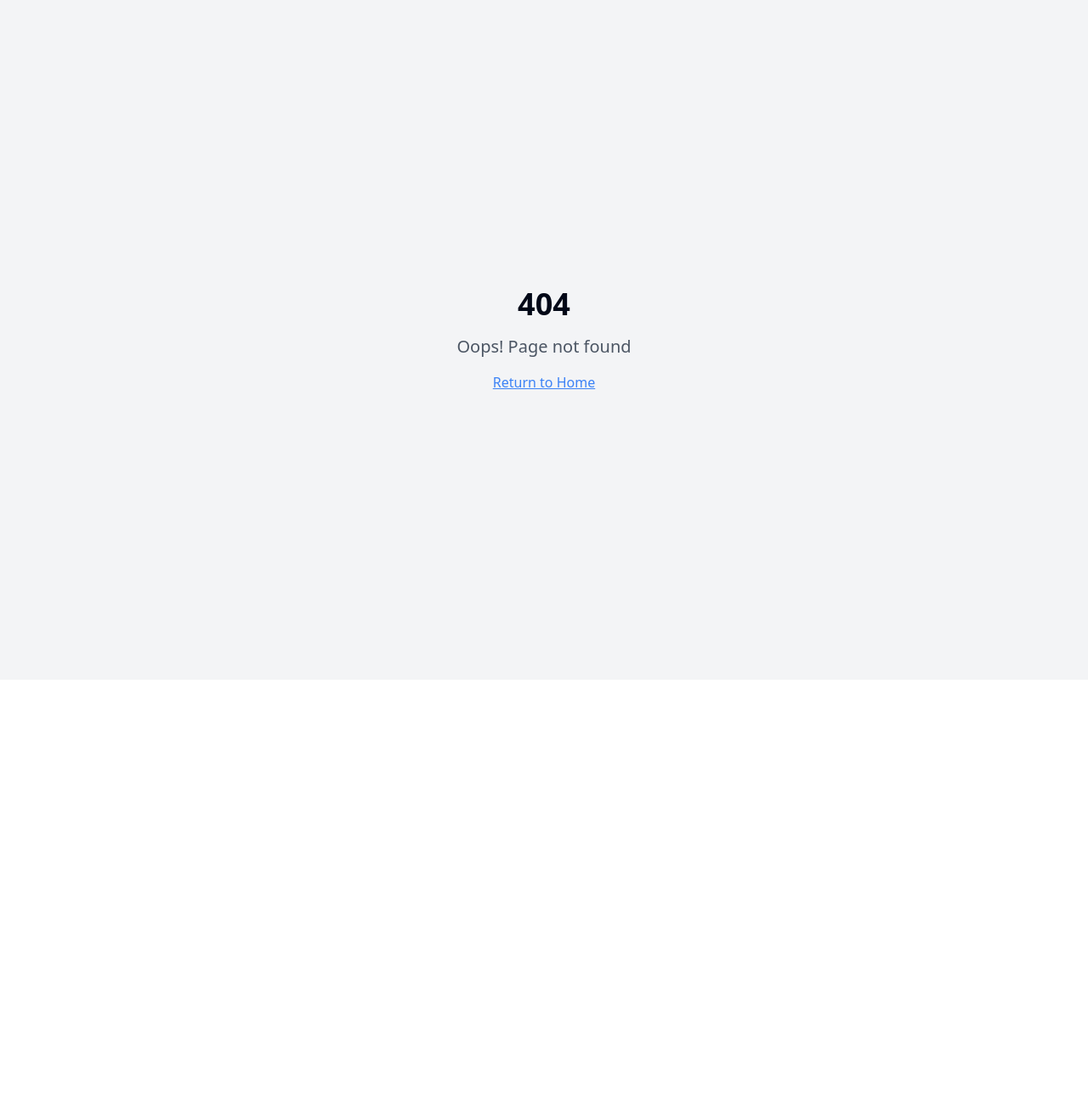
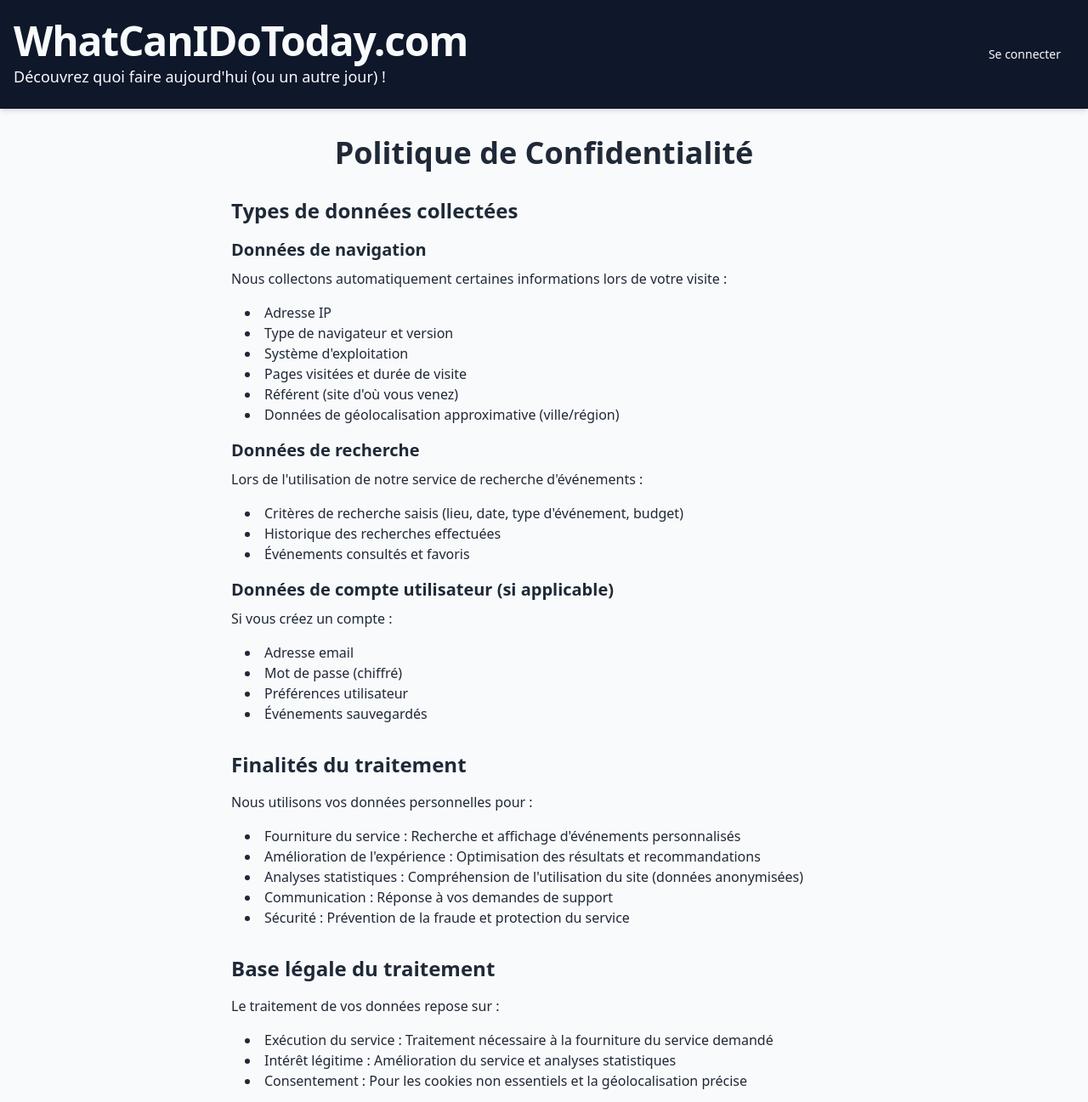
Before and after one commit to HC95100/WhatCanIDoToday, a React (Vite) app: page /confidentialite in a window 1280 px wide. Before the commit this address had no page. Shown: the top 1297 px of the page at 85% size. Before the commit the page ends 800 px from the top, so only its background shows below. Built offline with nearby package versions, Linux system fonts and the light colour scheme.

Commit message:
[dyad] Ajout d'une page pour la politique de confidentialité - wrote 2 file(s)

```diff
--- a/src/App.tsx
+++ b/src/App.tsx
@@ -8,7 +8,8 @@ import NotFound from "./pages/NotFound";
 import Login from "./pages/Login";
 import Dashboard from "./pages/Dashboard";
 import Favorites from "./pages/Favorites";
-import MentionsLegales from "./pages/MentionsLegales"; // Import the new MentionsLegales page
+import MentionsLegales from "./pages/MentionsLegales";
+import PolitiqueConfidentialite from "./pages/PolitiqueConfidentialite"; // Import the new PolitiqueConfidentialite page
 import { SessionContextProvider } from "./integrations/supabase/auth";
 
 const queryClient = new QueryClient();
@@ -25,7 +26,8 @@ const App = () => (
             <Route path="/login" element={<Login />} />
             <Route path="/dashboard" element={<Dashboard />} />
             <Route path="/favorites" element={<Favorites />} />
-            <Route path="/mentions-legales" element={<MentionsLegales />} /> {/* Add the new route here */}
+            <Route path="/mentions-legales" element={<MentionsLegales />} />
+            <Route path="/confidentialite" element={<PolitiqueConfidentialite />} /> {/* Add the new route here */}
             {/* ADD ALL CUSTOM ROUTES ABOVE THE CATCH-ALL "*" ROUTE */}
             <Route path="*" element={<NotFound />} />
           </Routes>
--- /dev/null
+++ b/src/pages/PolitiqueConfidentialite.tsx
@@ -0,0 +1,189 @@
+"use client";
+
+import React from 'react';
+import Header from "@/components/Header";
+import Footer from "@/components/Footer";
+
+const PolitiqueConfidentialite = () => {
+  return (
+    <div className="min-h-screen flex flex-col bg-gray-50 dark:bg-gray-900 text-gray-800 dark:text-gray-200">
+      <Header />
+      <main className="flex-grow container mx-auto px-4 py-8 max-w-3xl">
+        <h1 className="text-4xl font-bold mb-8 text-center">Politique de Confidentialité</h1>
+
+        <section className="mb-8">
+          <h2 className="text-2xl font-semibold mb-4">Types de données collectées</h2>
+          <h3 className="text-xl font-semibold mb-2">Données de navigation</h3>
+          <p className="mb-4">
+            Nous collectons automatiquement certaines informations lors de votre visite :
+          </p>
+          <ul className="list-disc list-inside ml-4 mb-4">
+            <li>Adresse IP</li>
+            <li>Type de navigateur et version</li>
+            <li>Système d'exploitation</li>
+            <li>Pages visitées et durée de visite</li>
+            <li>Référent (site d'où vous venez)</li>
+            <li>Données de géolocalisation approximative (ville/région)</li>
+          </ul>
+
+          <h3 className="text-xl font-semibold mb-2">Données de recherche</h3>
+          <p className="mb-4">
+            Lors de l'utilisation de notre service de recherche d'événements :
+          </p>
+          <ul className="list-disc list-inside ml-4 mb-4">
+            <li>Critères de recherche saisis (lieu, date, type d'événement, budget)</li>
+            <li>Historique des recherches effectuées</li>
+            <li>Événements consultés et favoris</li>
+          </ul>
+
+          <h3 className="text-xl font-semibold mb-2">Données de compte utilisateur (si applicable)</h3>
+          <p className="mb-4">
+            Si vous créez un compte :
+          </p>
+          <ul className="list-disc list-inside ml-4 mb-4">
+            <li>Adresse email</li>
+            <li>Mot de passe (chiffré)</li>
+            <li>Préférences utilisateur</li>
+            <li>Événements sauvegardés</li>
+          </ul>
+        </section>
+
+        <section className="mb-8">
+          <h2 className="text-2xl font-semibold mb-4">Finalités du traitement</h2>
+          <p className="mb-4">
+            Nous utilisons vos données personnelles pour :
+          </p>
+          <ul className="list-disc list-inside ml-4 mb-4">
+            <li>Fourniture du service : Recherche et affichage d'événements personnalisés</li>
+            <li>Amélioration de l'expérience : Optimisation des résultats et recommandations</li>
+            <li>Analyses statistiques : Compréhension de l'utilisation du site (données anonymisées)</li>
+            <li>Communication : Réponse à vos demandes de support</li>
+            <li>Sécurité : Prévention de la fraude et protection du service</li>
+          </ul>
+        </section>
+
+        <section className="mb-8">
+          <h2 className="text-2xl font-semibold mb-4">Base légale du traitement</h2>
+          <p className="mb-4">
+            Le traitement de vos données repose sur :
+          </p>
+          <ul className="list-disc list-inside ml-4 mb-4">
+            <li>Exécution du service : Traitement nécessaire à la fourniture du service demandé</li>
+            <li>Intérêt légitime : Amélioration du service et analyses statistiques</li>
+            <li>Consentement : Pour les cookies non essentiels et la géolocalisation précise</li>
+          </ul>
+        </section>
+
+        <section className="mb-8">
+          <h2 className="text-2xl font-semibold mb-4">Destinataires des données</h2>
+          <p className="mb-4">
+            Vos données peuvent être partagées avec :
+          </p>
+          <ul className="list-disc list-inside ml-4 mb-4">
+            <li>Hostinger : Hébergement du site web</li>
+            <li>Supabase : Stockage et gestion de la base de données</li>
+            <li>Google (API Gemini) : Traitement des requêtes de recherche d'événements</li>
+            <li>Dyad : Plateforme de développement no-code</li>
+          </ul>
+          <p>
+            Ces prestataires sont situés en Union Européenne ou offrent des garanties appropriées de protection des données.
+          </p>
+        </section>
+
+        <section className="mb-8">
+          <h2 className="text-2xl font-semibold mb-4">Transferts de données hors UE</h2>
+          <p className="mb-4">
+            Certains de nos prestataires peuvent traiter vos données en dehors de l'Union Européenne :
+          </p>
+          <ul className="list-disc list-inside ml-4 mb-4">
+            <li>Supabase (Singapour) : Encadré par des clauses contractuelles types</li>
+            <li>Google (États-Unis) : Certifié sous le Data Privacy Framework</li>
+          </ul>
+        </section>
+
+        <section className="mb-8">
+          <h2 className="text-2xl font-semibold mb-4">Durée de conservation</h2>
+          <ul className="list-disc list-inside ml-4 mb-4">
+            <li>Données de navigation : 13 mois maximum</li>
+            <li>Données de recherche : 24 mois ou jusqu'à suppression du compte</li>
+            <li>Données de compte : Jusqu'à suppression du compte ou 3 ans d'inactivité</li>
+            <li>Logs de sécurité : 12 mois maximum</li>
+          </ul>
+        </section>
+
+        <section className="mb-8">
+          <h2 className="text-2xl font-semibold mb-4">Vos droits</h2>
+          <p className="mb-4">
+            Conformément au RGPD, vous disposez des droits suivants :
+          </p>
+          <ul className="list-disc list-inside ml-4 mb-4">
+            <li>Droit d'accès : Vous pouvez demander l'accès aux données personnelles que nous détenons sur vous.</li>
+            <li>Droit de rectification : Vous pouvez demander la correction de données inexactes ou incomplètes.</li>
+            <li>Droit à l'effacement : Vous pouvez demander la suppression de vos données dans certaines conditions.</li>
+            <li>Droit à la portabilité : Vous pouvez récupérer vos données dans un format structuré et lisible.</li>
+            <li>Droit d'opposition : Vous pouvez vous opposer au traitement de vos données pour des raisons légitimes.</li>
+            <li>Droit à la limitation : Vous pouvez demander la limitation du traitement dans certaines situations.</li>
+          </ul>
+        </section>
+
+        <section className="mb-8">
+          <h2 className="text-2xl font-semibold mb-4">Cookies et technologies similaires</h2>
+          <h3 className="text-xl font-semibold mb-2">Cookies essentiels</h3>
+          <p className="mb-4">
+            Nécessaires au fonctionnement du site (session, sécurité, préférences).
+          </p>
+          <h3 className="text-xl font-semibold mb-2">Cookies d'analyse</h3>
+          <p className="mb-4">
+            Pour comprendre l'utilisation du site et améliorer nos services (avec votre consentement).
+          </p>
+          <h3 className="text-xl font-semibold mb-2">Gestion des cookies</h3>
+          <p className="mb-4">
+            Vous pouvez gérer vos préférences de cookies via les paramètres de votre navigateur ou notre bandeau de consentement.
+          </p>
+        </section>
+
+        <section className="mb-8">
+          <h2 className="text-2xl font-semibold mb-4">Sécurité des données</h2>
+          <p className="mb-4">
+            Nous mettons en œuvre des mesures techniques et organisationnelles appropriées :
+          </p>
+          <ul className="list-disc list-inside ml-4 mb-4">
+            <li>Chiffrement des données sensibles</li>
+            <li>Accès restreint aux données personnelles</li>
+            <li>Surveillance des accès et des modifications</li>
+            <li>Sauvegardes régulières et sécurisées</li>
+          </ul>
+        </section>
+
+        <section className="mb-8">
+          <h2 className="text-2xl font-semibold mb-4">Modifications de la politique</h2>
+          <p className="mb-4">
+            Cette politique peut être modifiée pour refléter les évolutions de nos pratiques ou de la réglementation. La date de dernière mise à jour est indiquée ci-dessous. Les modifications importantes vous seront notifiées par email ou via un avis sur le site.
+          </p>
+        </section>
+
+        <section className="mb-8">
+          <h2 className="text-2xl font-semibold mb-4">Contact et réclamations</h2>
+          <p className="mb-4">
+            Pour toute question concernant cette politique de confidentialité :
+          </p>
+          <p>Email : <a href="mailto:privacy@whatcanidotoday.com" className="text-blue-500 hover:underline">privacy@whatcanidotoday.com</a></p>
+          <p>Adresse : [Votre adresse complète]</p>
+          <p className="mt-4">
+            Vous avez également le droit de déposer une réclamation auprès de la CNIL :
+          </p>
+          <ul className="list-disc list-inside ml-4 mb-4">
+            <li>Site web : <a href="https://www.cnil.fr" target="_blank" rel="noopener noreferrer" className="text-blue-500 hover:underline">cnil.fr</a></li>
+            <li>Adresse : 3 Place de Fontenoy, TSA 80715, 75334 Paris Cedex 07</li>
+            <li>Téléphone : 01 53 73 22 22</li>
+          </ul>
+        </section>
+
+        <p className="text-sm text-gray-500 dark:text-gray-400 text-right">Dernière mise à jour : 29 juin 2025</p>
+      </main>
+      <Footer />
+    </div>
+  );
+};
+
+export default PolitiqueConfidentialite;
```
